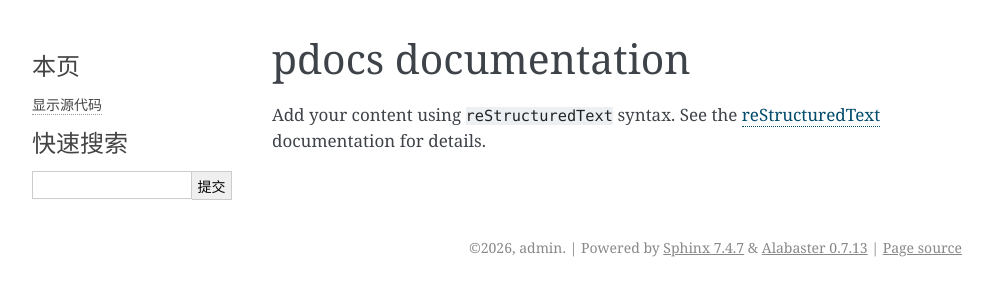
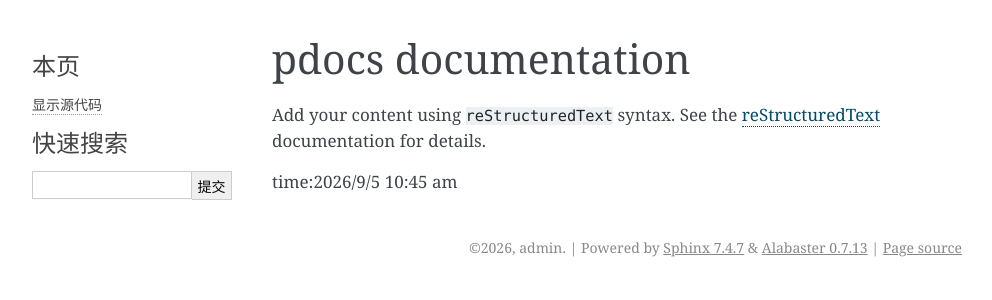
Before and after one commit to cruiurc/doc, a Sphinx documentation site: the page built from source/index.rst, in a window 1280 px wide. Shown: the top 300 px of the page, without its empty margins (148-1140 px from the left). Built offline with Sphinx 7.4.7, drawn with Linux system fonts in a browser that asks for light colours.

Commit message:
new branch test

```diff
--- a/source/index.rst
+++ b/source/index.rst
@@ -10,6 +10,7 @@ Add your content using ``reStructuredText`` syntax. See the
 `reStructuredText <https://www.sphinx-doc.org/en/master/usage/restructuredtext/index.html>`_
 documentation for details.
 
+time:2026/9/5 10:45 am
 
 .. toctree::
    :maxdepth: 2
```
